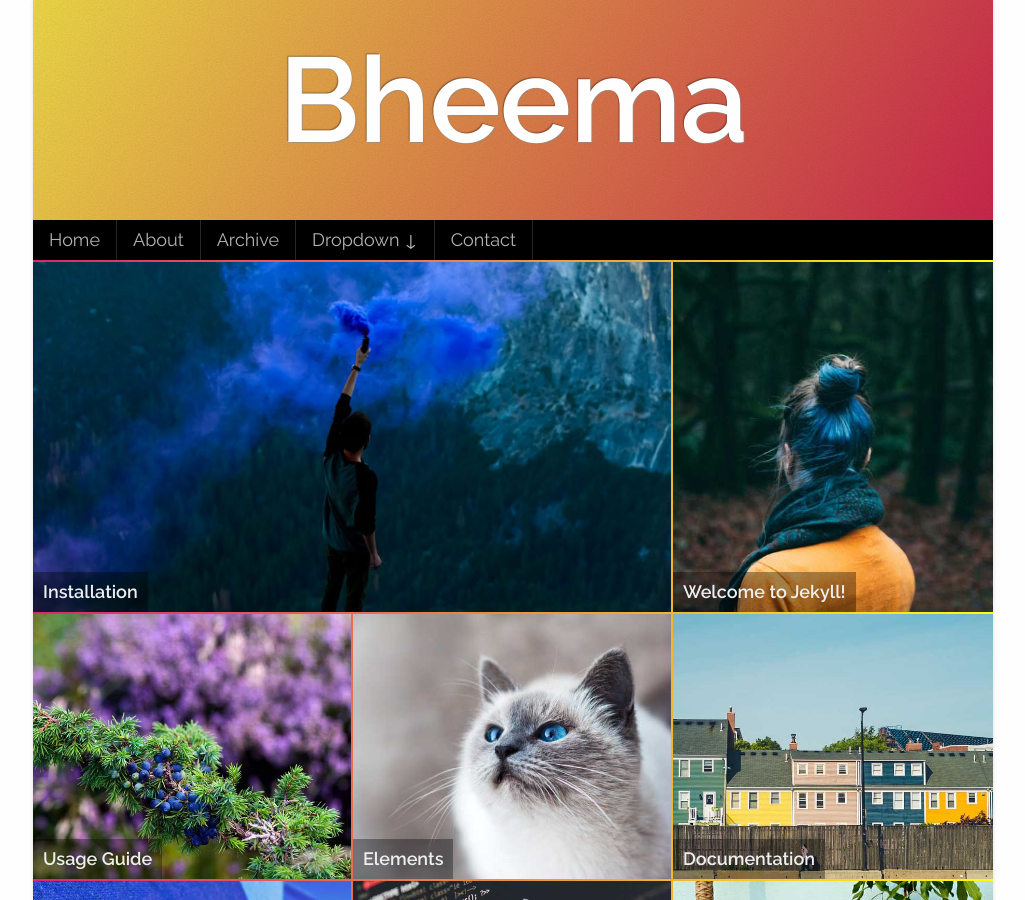
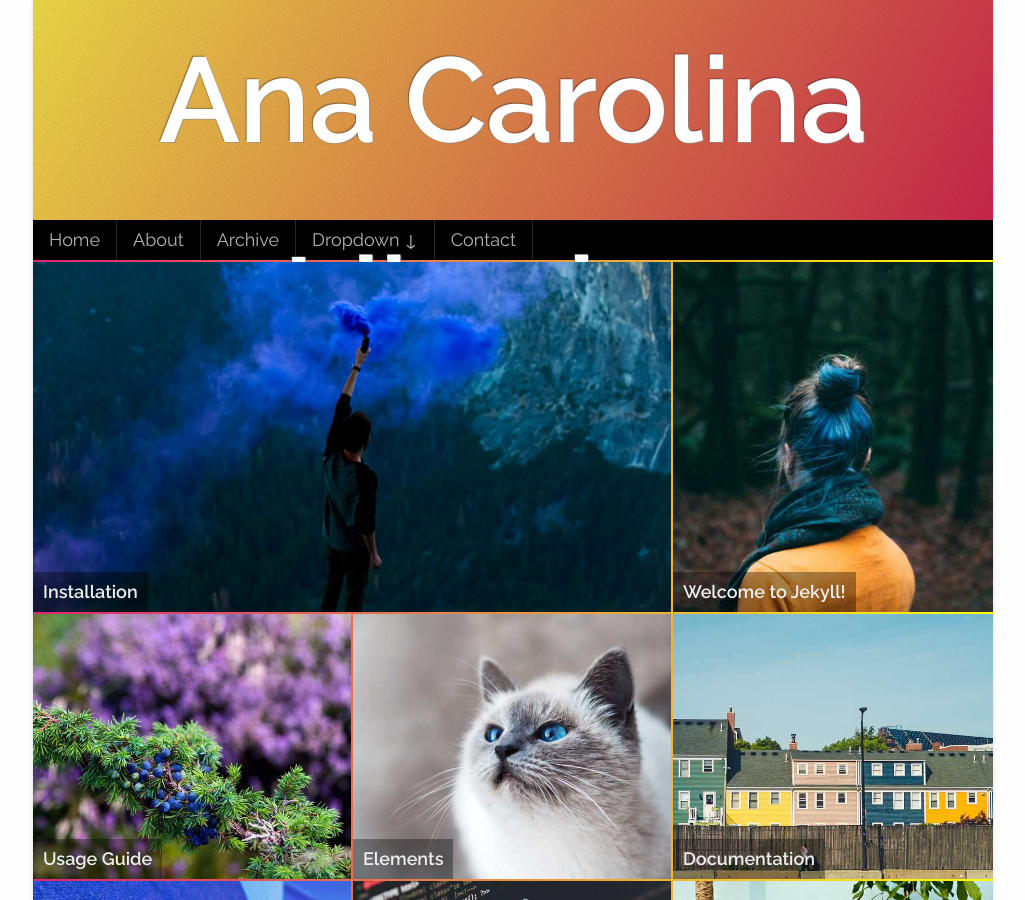
Before and after one commit to carolinalibrelon/carolinalibrelon.github.io, a Jekyll site: the page built from index.html, in a window 1280 px wide and 900 px high. Shown: the whole window, without its empty margins (127-1152 px from the left). Built offline with Jekyll 4.4.1, drawn with Linux system fonts in a browser that asks for light colours; some of the changed text lies outside the part shown.

Commit message:
Update _config.yml

```diff
--- a/_config.yml
+++ b/_config.yml
@@ -1,7 +1,7 @@
 #Created by webjeda - http://webjeda.com
 
-title: Bheema #Keep it short
-email: your@email.com
+title: Ana Carolina Librelon #Keep it short
+email: ana.librelon@ufv.br
 
 
 baseurl: /bheema
```
